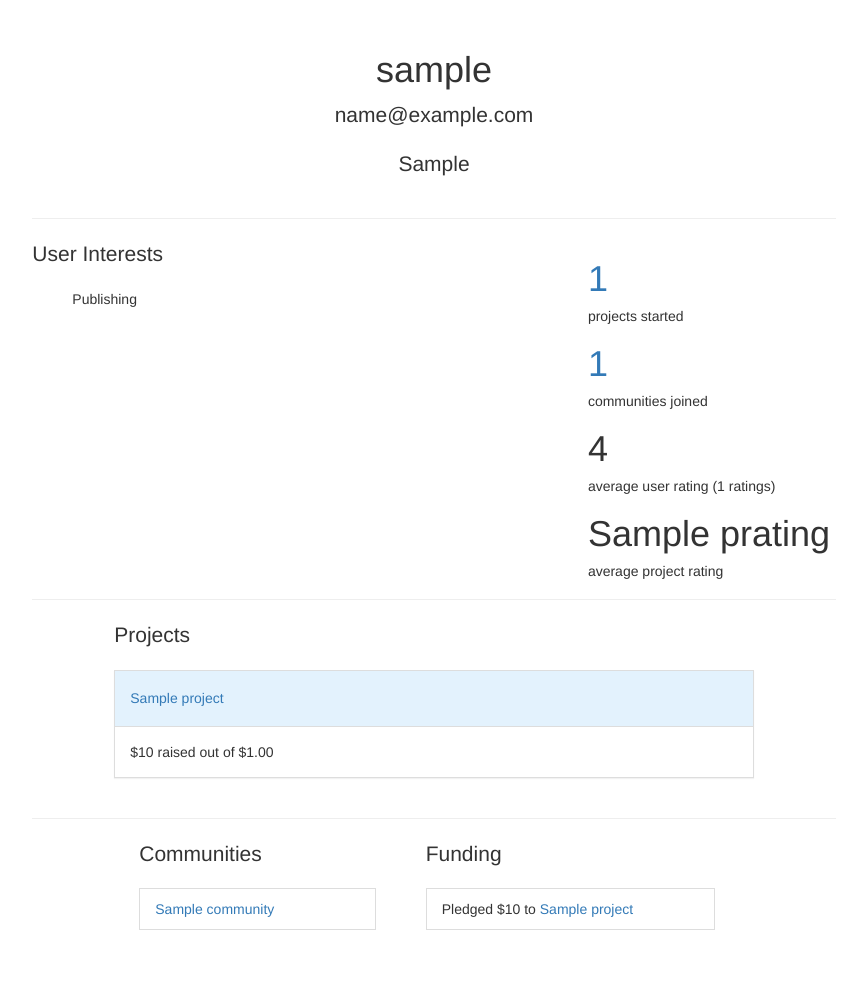
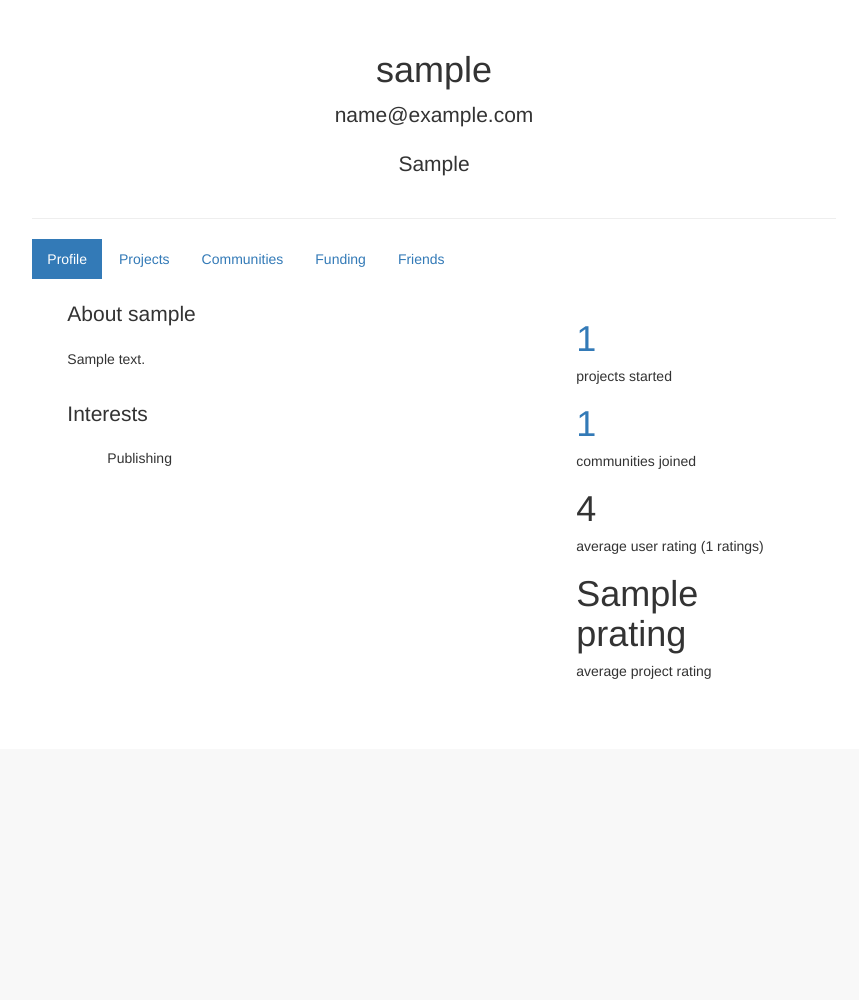
Before and after one commit to takwas/CommunityFund, a Django app: template home/templates/home/profile_detail.html in a window 1280 px wide. Shown: the part 51-1051 px from the top of the page, without its empty margins (191-1050 px from the left). After the commit the page ends 730 px from the top, so only its background shows below. Run offline with Django 3.2, Linux system fonts and the light colour scheme; tables that the repository leaves empty hold one stand-in row (values such as "Sample post"); the template is opened without the code that fills it: values that come from a table or form of the project are taken from there, most other values are stand-ins (such as "Sample title", 1, 10 or a date in 2020); some libraries are stand-ins or nearby versions.

Commit message:
show biography on profile

```diff
--- a/home/templates/home/profile_detail.html
+++ b/home/templates/home/profile_detail.html
@@ -12,10 +12,30 @@
     </div>
     <hr>
 
-    <div class="row">
+    <ul class="nav nav-pills">
+        <li class="active"><a href="#profile" role="tab" data-toggle="tab">Profile</a></li>
+        <li><a href="#projects" role="tab" data-toggle="tab">Projects</a></li>
+        <li><a href="#communities" role="tab" data-toggle="tab">Communities</a></li>
+        <li><a href="#funding" role="tab" data-toggle="tab">Funding</a></li>
+        <li><a href="#friends" role="tab" data-toggle="tab">Friends</a></li>
+    </ul>
+
+    <div class="tab-content">
+        <div id="profile" class="row tab-pane active">
             <div class="table">
                 <div class="table-cell col-md-8">
-                <p class="lead">User Interests</p>
+                    <div class="table-cell">
+                        <p class="lead">About {{ prof_user.username }}</p>
+                        {% if profile.biography %}
+                            <p class="long-text">{{ profile.biography }}</p>
+                        {% else %}
+                            <span class="bold h5">{{ prof_user.username }} has not entered a biography</span>
+                        {% endif %}
+                        <br>
+                    </div>
+
+                    <div class="table-cell">
+                        <p class="lead">Interests</p>
                         {% if profile.interests %}
                             <ul id="interests">
                                 {% for i in profile.interests %}
@@ -25,6 +45,7 @@
                         {% else %}
                             <span class="bold h5">{{ prof_user.username }} has not listed any interests</span>
                         {% endif %}
+                    </div>
                 </div>
 
                 <div id="stats" class="table-cell col-md-4">
@@ -52,10 +73,9 @@
             </div>
         </div>
 
-    <hr>
 
         <!-- Projects -->
-    <div id="projects" class="row col-md-10 center">
+        <div id="projects" class="row center tab-pane">
             <p class="lead">Projects</p>
             {% if projects %}
                 {% for project in projects %}
@@ -74,12 +94,8 @@
             {% endif %}
         </div>
 
-    <hr>
-
-    <div class="row col-md-10 center">
-
         <!-- Communities -->
-        <div id="communities" class="row col-md-5 side-by-side">
+        <div id="communities" class="row center tab-pane">
             <p class="lead">Communities</p>
             <div class="list-group">
                 {% if comms %}
@@ -95,7 +111,7 @@
         </div>
 
         <!-- Funding -->
-        <div id="comments" class="row col-md-6 side-by-side">
+        <div id="funding" class="row center tab-pane">
             <p class="lead">Funding</p>
             <div class="list-group">
                 {% if funds %}
@@ -109,13 +125,10 @@
                 {% endif %}
             </div>
         </div>
-    </div>
 
 
-    {% if user == prof_user %}
-        <hr>
 
-        <div id="friends" class="row col-md-8 center">
+        <div id="friends" class="row tab-pane center">
             <p class="lead">Friends</p>
             <div class="list-group">
                 {% if friends %}
@@ -129,7 +142,7 @@
                 {% endif %}
             </div>
         </div>
-    {% endif %}
+    </div>
 </div>
 
 {% endblock %}
--- a/static/styles/communityfund.css
+++ b/static/styles/communityfund.css
@@ -47,7 +47,11 @@
 }
 
 .panel-default > .panel-heading {
-    background-color: #E3F2FD;
+    background-color: #EEEEEE;
+}
+
+.tab-pane {
+    margin: 20px 20px 20px 20px;
 }
 
 * {
```
Lines whose indentation alone changed are shown as unchanged.
